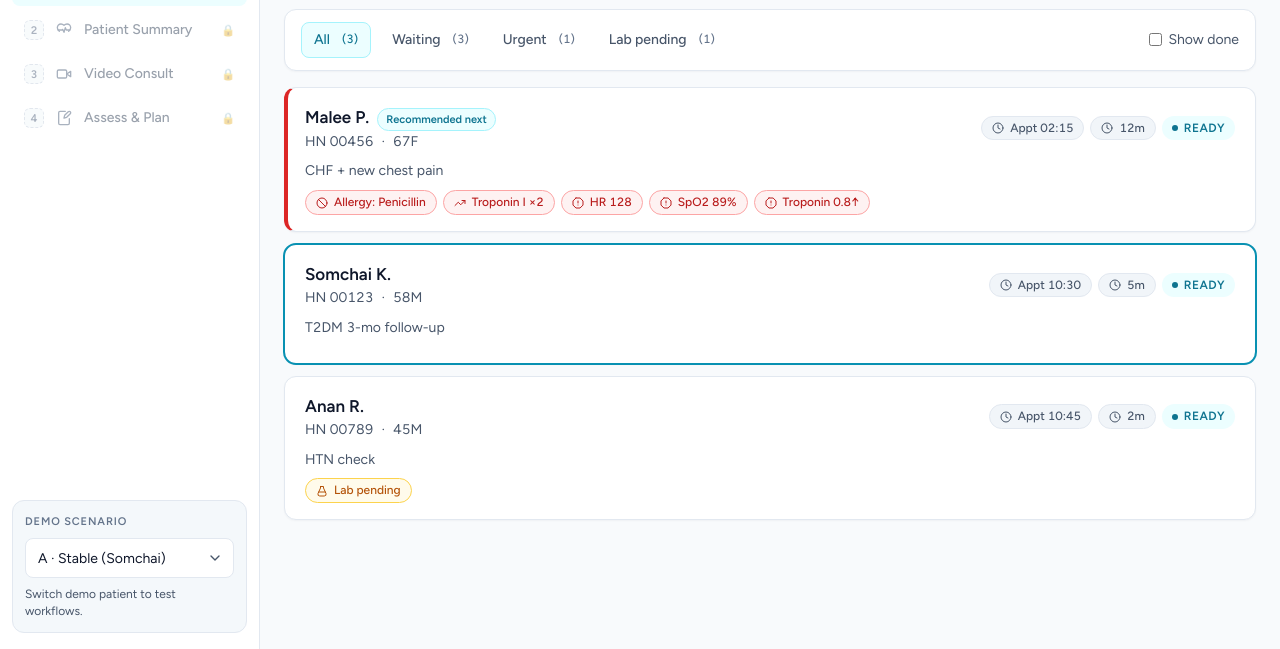
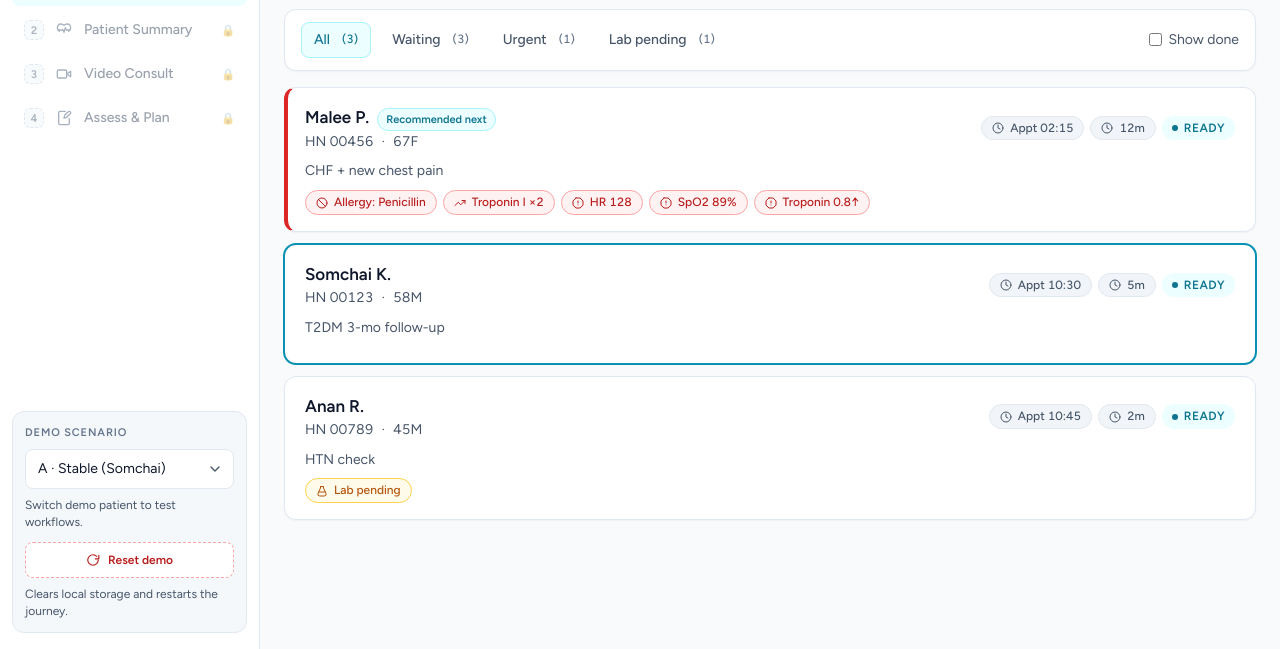
Before and after one commit to BliztRipper/telemed-wireframe, a plain HTML site: page index.html in a window 1280 px wide. Shown: the part 151-800 px from the top of the page. Drawn offline with Linux system fonts and the light colour scheme.

Commit message:
feat(wireframe): reset demo button in scenario picker
Adds a "Reset demo" button below the demo-scenario selector that wipes
localStorage (telemed.state.v4 + telemed.dx) and reloads, returning the
journey to step 1 with no done patients, no notes, no diagnoses, and no
sync state. Confirms before clearing.

```diff
--- a/css/components.css
+++ b/css/components.css
@@ -282,6 +282,35 @@ button.sm {
   font-size: var(--fs-xs);
   color: var(--text-muted);
   line-height: 1.4;
+}
+.reset-demo-btn {
+  margin-top: var(--sp-1);
+  width: 100%;
+  min-height: 36px;
+  padding: 0 var(--sp-3);
+  display: inline-flex;
+  align-items: center;
+  justify-content: center;
+  gap: var(--sp-2);
+  background: var(--bg-surface);
+  border: 1px dashed var(--danger-border);
+  color: var(--danger-hover);
+  font-size: var(--fs-xs);
+  font-weight: var(--fw-semi);
+  border-radius: var(--r-md);
+  cursor: pointer;
+  transition: background var(--t-fast) var(--ease-out),
+              border-color var(--t-fast) var(--ease-out);
+}
+.reset-demo-btn .icon { width: 14px; height: 14px; }
+.reset-demo-btn:hover {
+  background: var(--danger-soft);
+  border-color: var(--danger);
+  color: var(--danger-hover);
+}
+.reset-demo-btn:focus-visible {
+  outline: 2px solid var(--danger);
+  outline-offset: 2px;
 }
 
 /* ============================================================
--- a/index.html
+++ b/index.html
@@ -225,6 +225,11 @@
         <option value="C">C · Sync fail (Anan)</option>
       </select>
       <span class="hint">Switch demo patient to test workflows.</span>
+      <button id="btn-reset-demo" class="reset-demo-btn" type="button">
+        <svg class="icon" aria-hidden="true"><use href="#i-refresh"/></svg>
+        <span>Reset demo</span>
+      </button>
+      <span class="hint">Clears local storage and restarts the journey.</span>
     </div>
   </aside>
 
--- a/js/nav.js
+++ b/js/nav.js
@@ -60,6 +60,17 @@ function wireUp() {
   });
   const hamb = document.getElementById('hamburger');
   hamb.addEventListener('click', () => document.getElementById('sidebar').classList.toggle('open'));
+
+  const resetBtn = document.getElementById('btn-reset-demo');
+  if (resetBtn) {
+    resetBtn.addEventListener('click', () => {
+      const ok = confirm('Reset demo? This clears local storage and restarts the journey.');
+      if (!ok) return;
+      try { localStorage.clear(); } catch {}
+      location.reload();
+    });
+  }
+
   renderIdentityChip(state.role);
   loadFragment(state.screen || 'queue');
 }
```
